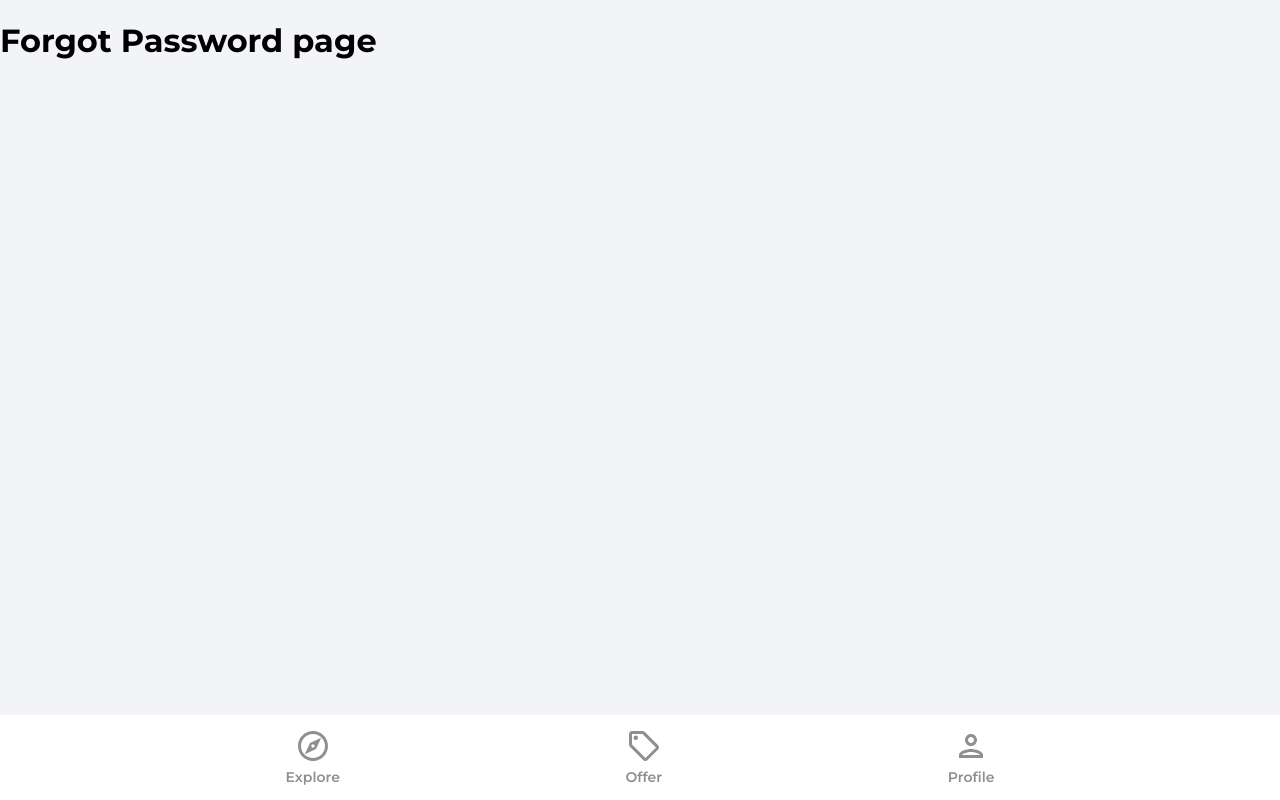
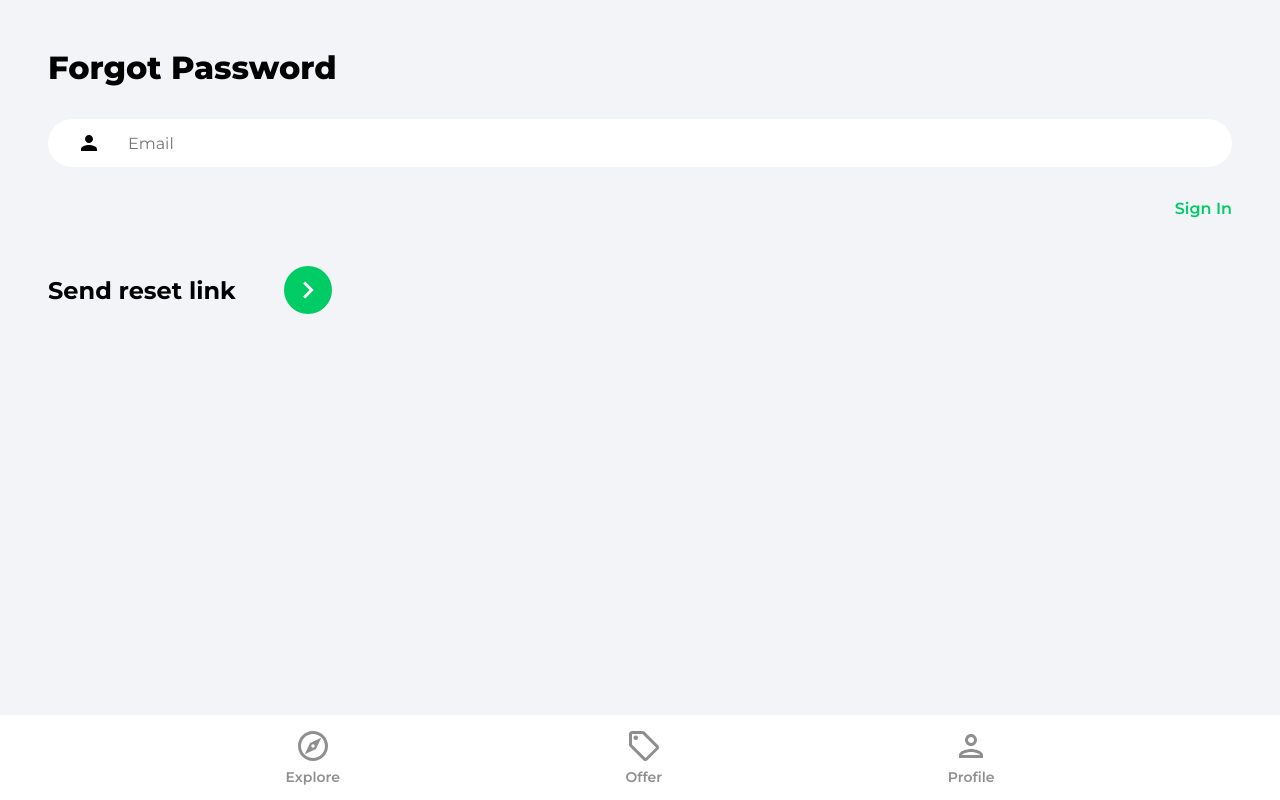
Before and after one commit to dashkens/Marketplace, a React (Vite) app in the folder marketplace/: page /forgot-password in a window 1280 px wide. Built offline with nearby package versions, Linux system fonts and the light colour scheme.

Commit message:
forgot password functionality

```diff
--- a/marketplace/src/pages/ForgotPassword.jsx
+++ b/marketplace/src/pages/ForgotPassword.jsx
@@ -1,9 +1,47 @@
-import React from 'react'
+import { getAuth, sendPasswordResetEmail } from "firebase/auth"
+import { useState } from "react"
+import { Link } from "react-router-dom"
+import { toast } from "react-toastify"
+import ArrowRightIcon from '../assets/svg/keyboardArrowRightIcon.svg?react'
 
 export default function ForgotPassword() {
+  const [email, setEmail] = useState('')
+  const onChange = (e) => setEmail(e.target.value)
+
+  const onSubmit = async (e) => {
+    e.preventDefault()
+    try {
+      const auth = getAuth()
+      await sendPasswordResetEmail(auth, email)
+      toast.success('Email was sent')
+    } catch (error) {
+      toast.error('Could not send reset password link')
+    }
+  }
+
   return (
-    <div>
-      <h1>Forgot Password page</h1>
+    <div className="pageContainer">
+      <header>
+        <p className="pageHeader">Forgot Password</p>
+      </header>
+      <main>
+        <form onSubmit={onSubmit}>
+          <input
+            type="email"
+            className="emailInput"
+            id="email"
+            value={email}
+            placeholder="Email"
+            onChange={onChange} />
+            <Link className="forgotPasswordLink" to="/sign-in">Sign In</Link>
+            <div className="signInBar">
+              <div className="signInText">Send reset link</div>
+              <button className="signInButton">
+                <ArrowRightIcon fill="#fff" width="34px" height="34px"/>
+              </button>
+            </div>
+        </form>
+      </main>
     </div>
   )
 }
```
